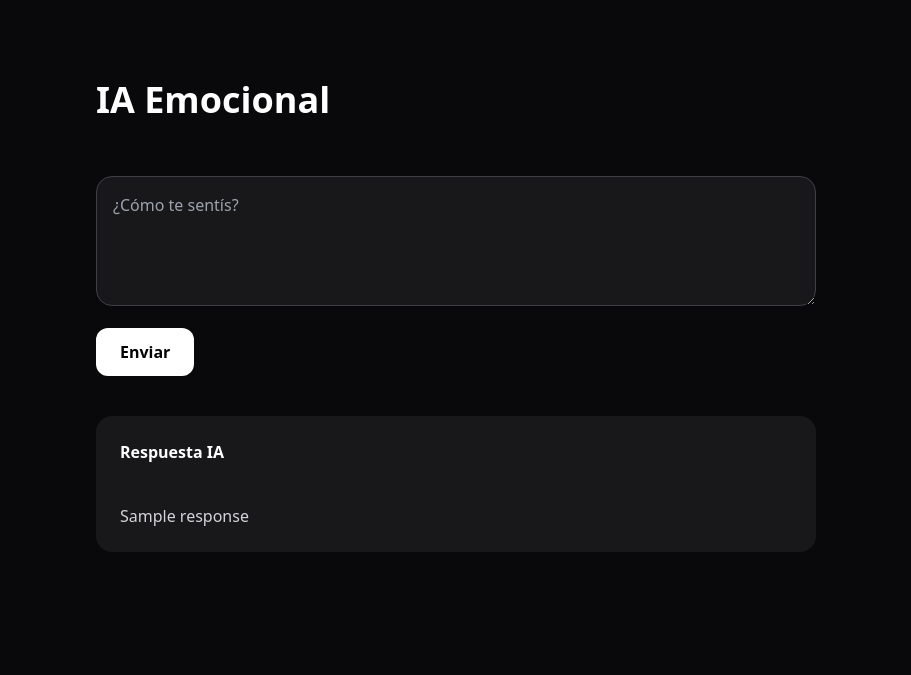
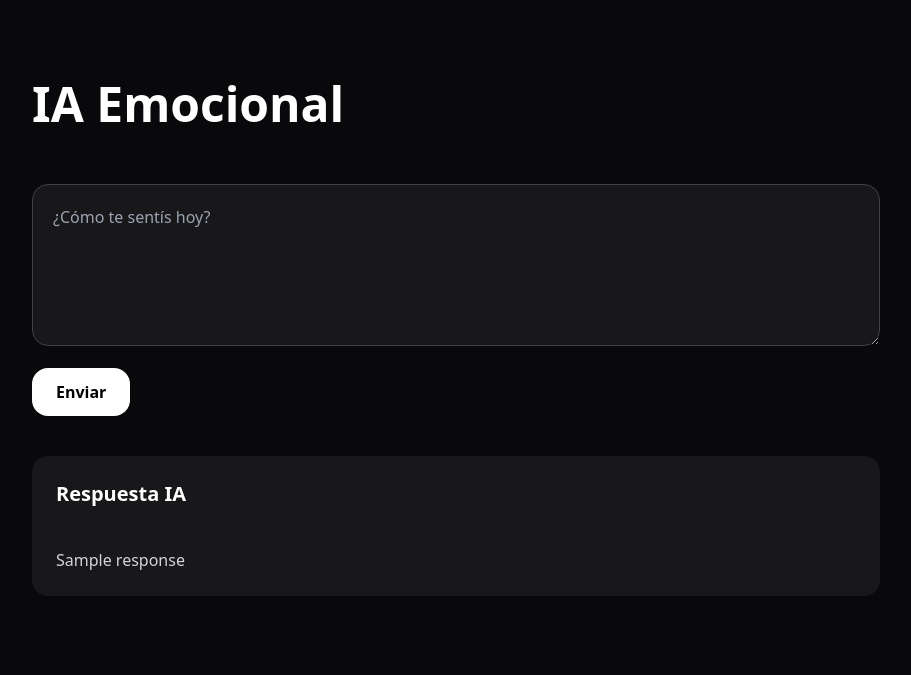
Before and after one commit to coriaFranco07/IA_Voz_Chat, a Django app: template templates/ai_chat.html in a window 1280 px wide. Shown: the top 675 px of the page, without its empty margins (184-1095 px from the left). Run offline with Django 5.2, Linux system fonts and the light colour scheme; the template is opened without the code that fills it: most values are stand-ins (such as "Sample title", 1, 10 or a date in 2020); some libraries are stand-ins or nearby versions.

Commit message:
"nuevos cambios"

```diff
--- a/templates/ai_chat.html
+++ b/templates/ai_chat.html
@@ -2,9 +2,9 @@
 
 {% block content %}
 
-<div class="max-w-3xl mx-auto py-20 px-6">
+<div class="max-w-4xl mx-auto py-20 px-6">
 
-    <h1 class="text-4xl font-bold mb-10">
+    <h1 class="text-5xl font-bold mb-10">
         IA Emocional
     </h1>
 
@@ -14,12 +14,13 @@
 
         <textarea
             name="message"
-            rows="4"
-            placeholder="¿Cómo te sentís?"
-            class="w-full bg-zinc-900 border border-zinc-700 rounded-2xl p-4"
-        ></textarea>
+            rows="5"
+            placeholder="¿Cómo te sentís hoy?"
+            class="w-full bg-zinc-900 border border-zinc-700 rounded-2xl p-5"
+        >{{ message }}</textarea>
 
-        <button class="bg-white text-black px-6 py-3 rounded-xl font-semibold">
+        <button
+            class="bg-white text-black px-6 py-3 rounded-2xl font-semibold">
             Enviar
         </button>
 
@@ -27,15 +28,15 @@
 
     {% if response %}
 
-        <div class="mt-10 bg-zinc-900 p-6 rounded-2xl">
+        <div class="mt-10 bg-zinc-900 rounded-2xl p-6">
 
-            <h2 class="font-bold mb-4">
+            <h2 class="font-bold text-xl mb-4">
                 Respuesta IA
             </h2>
 
-            <p class="text-zinc-300 whitespace-pre-line">
+            <div class="text-zinc-300 whitespace-pre-line">
                 {{ response }}
-            </p>
+            </div>
 
         </div>
 
```
Also changed, not shown: chat/views.py (+14 -7 lines).
